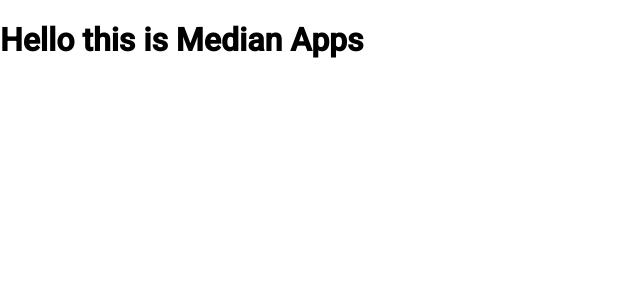
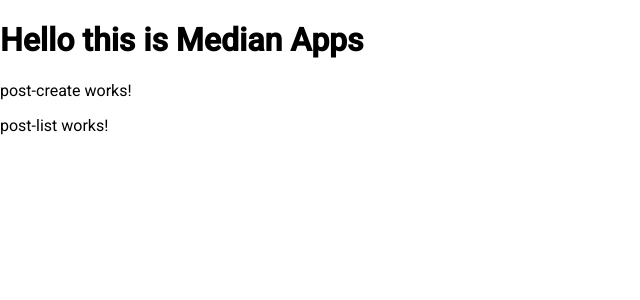
Before and after one commit to FawwazMayda/medianApp, an Angular app: page / in a window 1280 px wide. Shown: the top 300 px of the page, without its empty margins (0-640 px from the left). Built offline with nearby package versions, Linux system fonts and the light colour scheme.

Commit message:
Update app.component.html

```diff
--- a/src/app/app.component.html
+++ b/src/app/app.component.html
@@ -1 +1,3 @@
 <h1> Hello this is Median Apps</h1>
+<app-post-create></app-post-create>
+<app-post-list></app-post-list>
```
